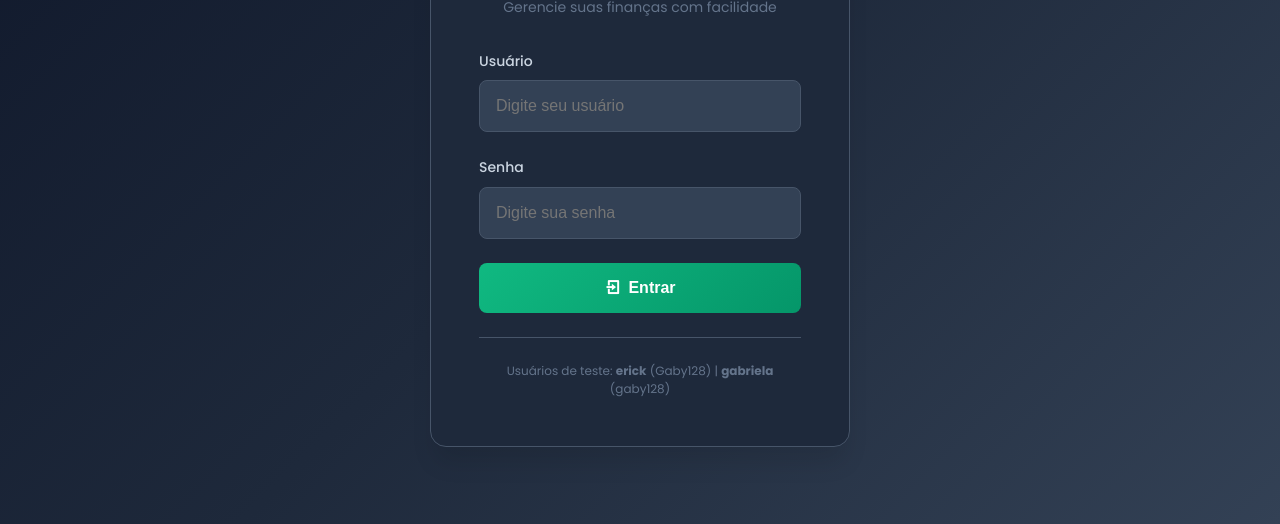
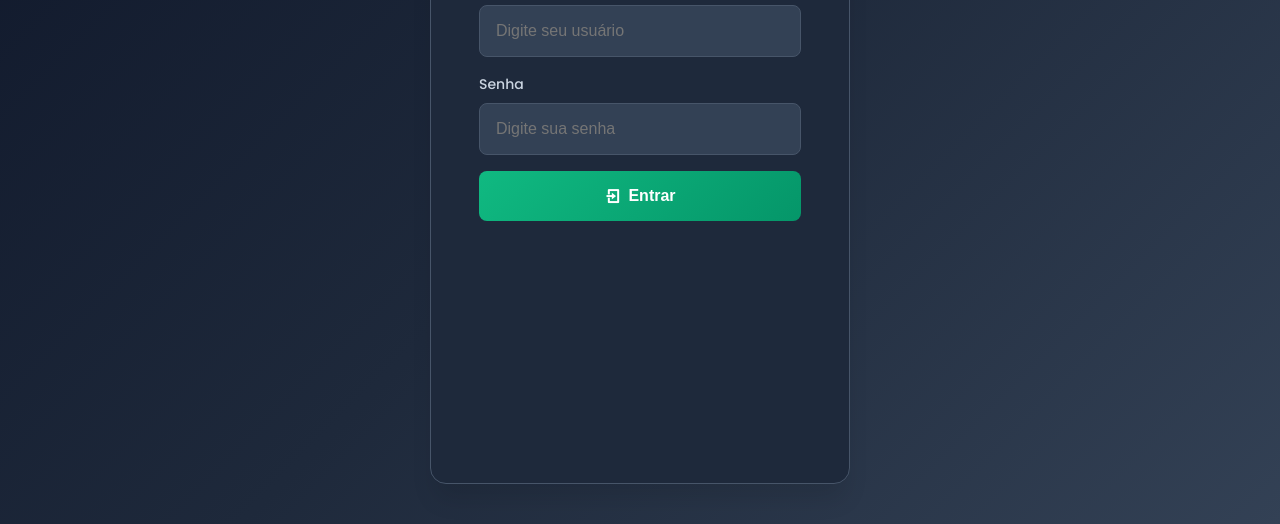
Before and after one commit to erick-Breno/gestao, a plain HTML site: page index.html in a window 1280 px wide. Shown: the part 276-800 px from the top of the page. Drawn offline with nearby package versions, Linux system fonts and the light colour scheme.

Commit message:
Add files via upload

```diff
--- a/index.html
+++ b/index.html
@@ -19,7 +19,6 @@
             <div class="login-header">
                 <div class="app-logo" aria-label="Logo do aplicativo">💰</div>
                 <h1 class="app-title">Bank Balance Tracker</h1>
-                <p class="app-subtitle">Gerencie suas finanças com facilidade</p>
             </div>
             <form id="login-form" class="login-form" aria-label="Formulário de Login">
                 <div class="input-group">
@@ -36,9 +35,6 @@
                 </button>
             </form>
             <div id="login-error" class="error-message hidden" role="alert"></div>
-            <div class="login-footer">
-                <p>Usuários de teste: <strong>erick</strong> (Gaby128) | <strong>gabriela</strong> (gaby128)</p>
-            </div>
         </div>
     </div>
 
--- a/styles.css
+++ b/styles.css
@@ -81,13 +81,14 @@ body {
   box-shadow: var(--shadow-xl);
   width: 90%;
   max-width: 420px;
+  height: 90%;
   border: 1px solid var(--border-color);
   backdrop-filter: blur(10px);
 }
 
 .login-header {
   text-align: center;
-  margin-bottom: var(--spacing-xl);
+  margin-bottom: 1.5rem;
 }
 
 .app-logo {
@@ -106,28 +107,10 @@ body {
   background-clip: text;
 }
 
-.app-subtitle {
-  color: var(--text-muted);
-  font-size: 0.875rem;
-}
-
 .login-form {
   display: flex;
   flex-direction: column;
-  gap: var(--spacing-lg);
-}
-
-.login-footer {
-  margin-top: var(--spacing-lg);
-  padding-top: var(--spacing-lg);
-  border-top: 1px solid var(--border-color);
-  text-align: center;
-}
-
-.login-footer p {
-  font-size: 0.75rem;
-  color: var(--text-muted);
-  line-height: 1.5;
+  gap: 1rem;
 }
 
 /* Form Elements */
```
